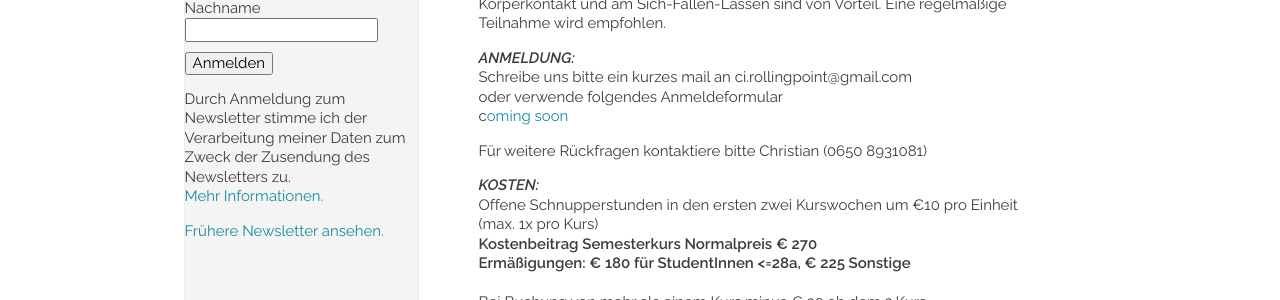
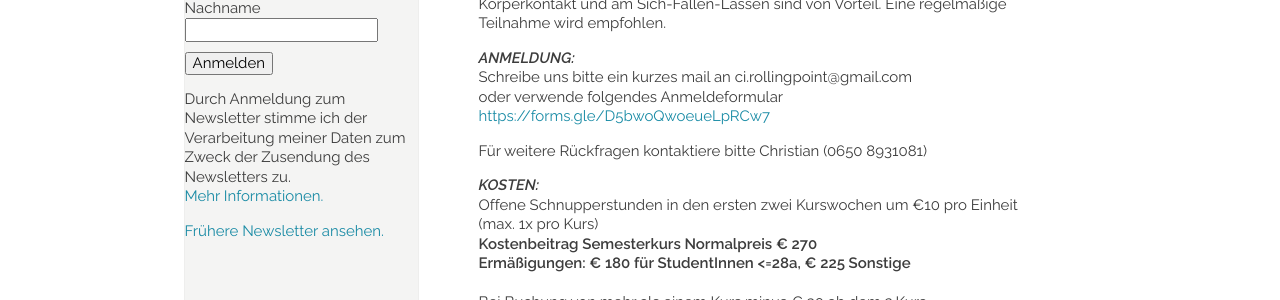
Before and after one commit to manulari/rollingpointat, a Jekyll site: the page built from _pages_de/contactbeg.md, in a window 1280 px wide. Shown: the part 1160-1460 px from the top of the page. Built offline with Jekyll 4.4.1, drawn with Linux system fonts in a browser that asks for light colours; comment, search, counter and statistics services are not loaded.

Commit message:
Update page (de) “contactbeg”

```diff
--- a/_pages_de/contactbeg.md
+++ b/_pages_de/contactbeg.md
@@ -26,7 +26,7 @@ Teilnahmeempfehlungen: Da wir in der Contact Improvisation gegenseitig Körperge
 ***ANMELDUNG:***\
 Schreibe uns bitte ein kurzes mail an ci.rollingpoint@gmail.com\
 oder verwende folgendes Anmeldeformular\
-c[oming soon](https://forms.gle/D5bwoQwoeueLpRCw7)
+<https://forms.gle/D5bwoQwoeueLpRCw7>
 
 Für weitere Rückfragen kontaktiere bitte Christian (0650 8931081)
 
```
